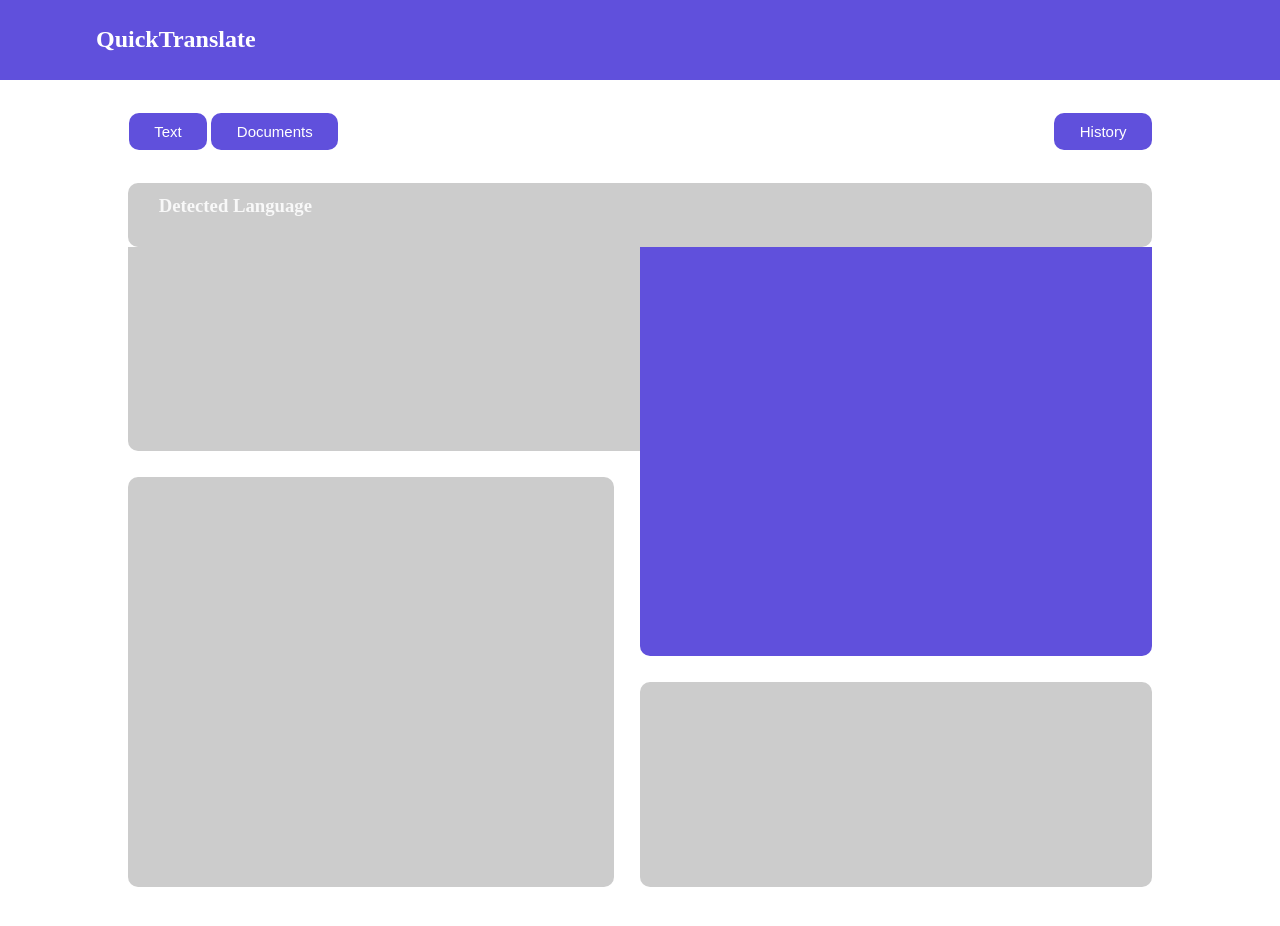
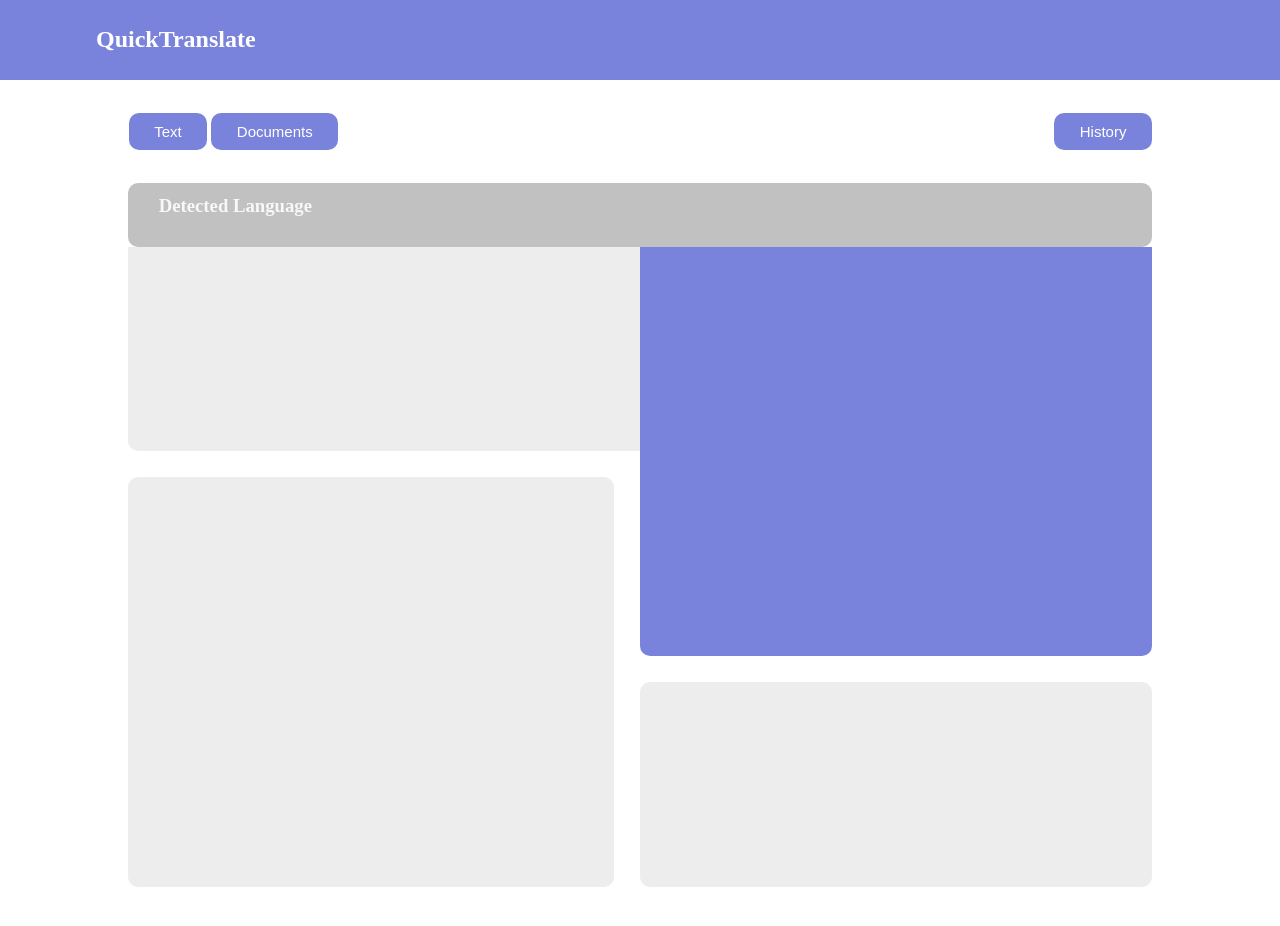
Before and after one commit to Badabee/QuickTranslate, a plain HTML site: page index.html in a window 1280 px wide. Drawn offline with Linux system fonts and the light colour scheme.

Commit message:
color integration

```diff
--- a/main.css
+++ b/main.css
@@ -4,7 +4,7 @@
 
 nav{
     height: 10vh;
-    background-color: #6050dc;
+    background-color: #7a83db;
 }
 
 h2{
@@ -28,7 +28,7 @@ h2{
 .icon span button, #history{
     display: inline-block;
     border: none;
-    background-color: #6050dc;
+    background-color: #7a83db;
     color: white;
     cursor: pointer;
     font-size: 15px;
@@ -44,7 +44,7 @@ h2{
 .language{
     margin: auto;
     width: 80%;
-    background-color: #ccc;
+    background-color: #c1c1c1;
     height: 8vh;
     border-radius: 10px;
 }
@@ -70,7 +70,7 @@ h2{
     grid-column: 1/3;
     grid-row: 1/2;
     border-bottom-left-radius: 10px;
-    background-color: #ccc;
+    background-color: #ededed;
 }
 
 .item2 {
@@ -78,7 +78,7 @@ h2{
     grid-row:  1/3;
     border-bottom-left-radius: 10px;
     border-bottom-right-radius: 10px;
-    background-color: #6050dc;
+    background-color: #7a83db;
 }
 
 .item3 {
@@ -86,7 +86,7 @@ h2{
     grid-row: 2/4;
     border-radius: 10px;
     margin: 5% 5% 0 0;
-    background-color: #ccc;
+    background-color: #ededed;
 }
 
 .item4 {
@@ -94,7 +94,7 @@ h2{
     grid-row: 3/4;
     margin-top: 5%;
     border-radius: 10px;
-    background-color: #ccc;
+    background-color: #ededed;
 }
 
 /*MEDIA QUERIES*/
```
